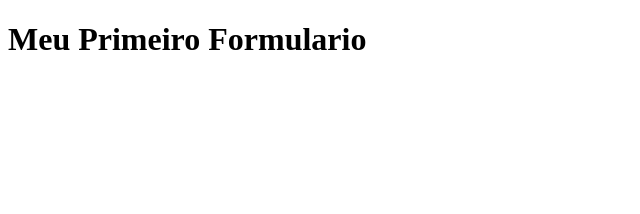
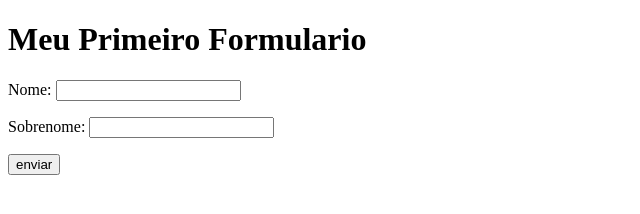
Before and after one commit to FelipeLeite01/Exercicios-HTML-CSS, a plain HTML site: page CSS/ex012/form001.html in a window 1280 px wide. Shown: the whole page, without its empty margins (0-640 px from the left). Drawn offline with Linux system fonts and the light colour scheme.

Commit message:
Update form001.html

```diff
--- a/CSS/ex012/form001.html
+++ b/CSS/ex012/form001.html
@@ -7,5 +7,19 @@
 </head>
 <body>
     <h1>Meu Primeiro Formulario</h1>
+    <form action="cadastro.php" autocomplete="off">
+
+        <p><label for="nome">Nome: </label>
+            <input type="text" name="nome" id="inome">
+        </p>
+
+        <p><label for="isobrenome">Sobrenome: </label>
+            <input type="text" name="sobrenome" id="isobrenome">
+        </p>
+
+        <p>
+            <input type="submit" value="enviar">
+        </p>
+    </form>
 </body>
 </html>
```
